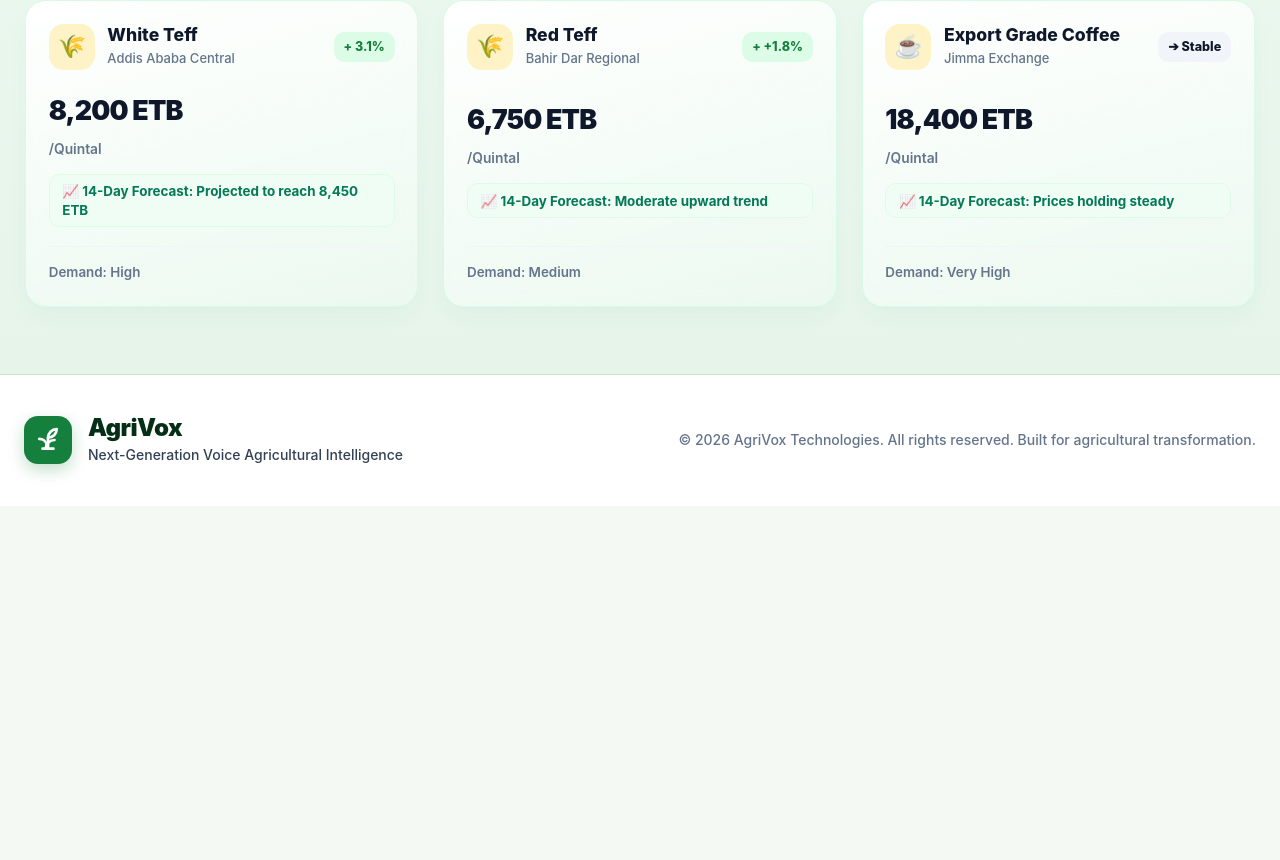
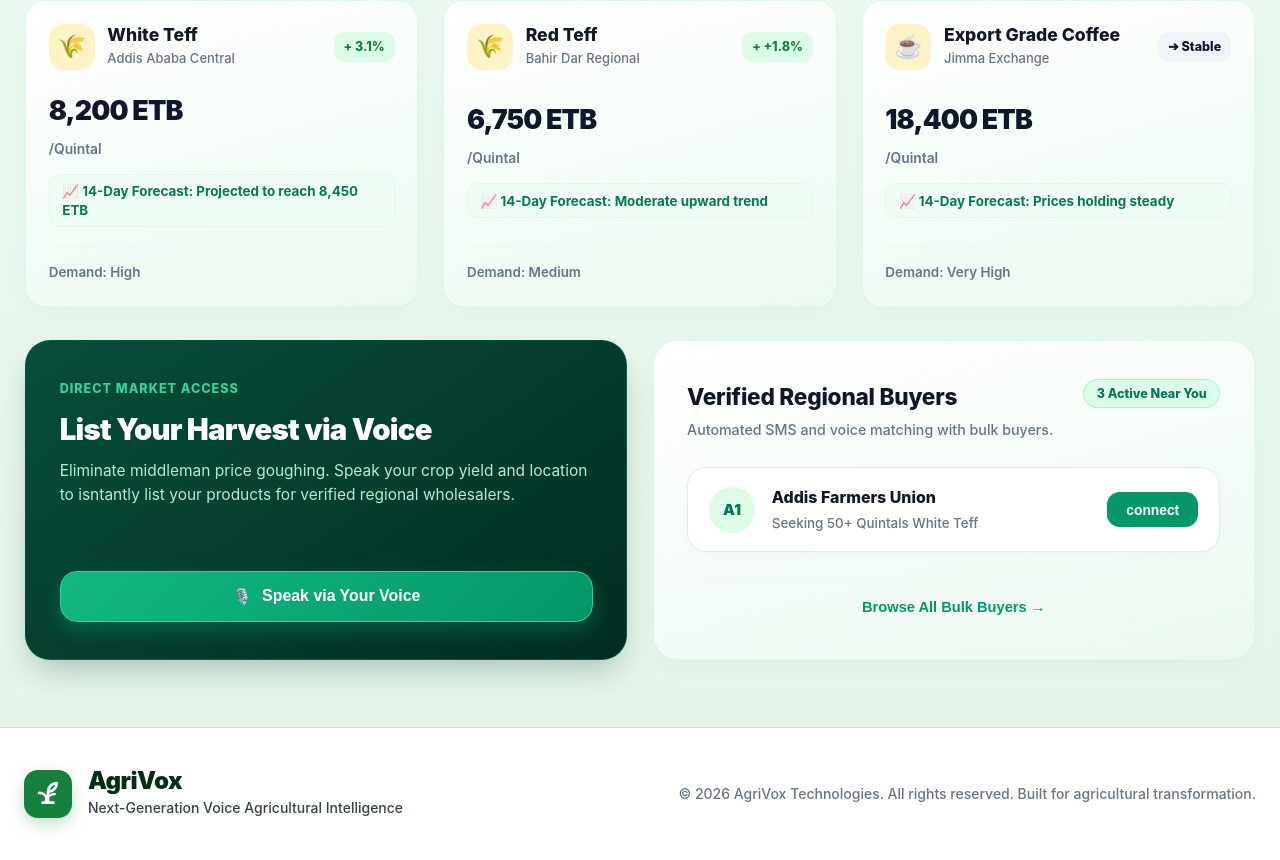
Before and after one commit to kidus-yo/Agriculture-Market-Assistant, a React (Vite) app in the folder frontend/: page /Home in a window 1280 px wide. Shown: the part 885-1745 px from the top of the page. Before the commit the page ends 1391 px from the top, so only its background shows below. Built offline with nearby package versions, Linux system fonts and the light colour scheme.

Commit message:
lower page of home updated

```diff
--- a/frontend/src/assets/Home-page/HomePage.jsx
+++ b/frontend/src/assets/Home-page/HomePage.jsx
@@ -122,7 +122,46 @@ export default function Homepage(){
             <span>Demand: Very High</span>
           </div>
         </div>
+      </div>
 
+      <div className="lower-section">
+        <div className="lower-box">
+          <div className="lower-upper">
+            <h3 className="lower-tag">DIRECT MARKET ACCESS</h3>
+            <h1 className="lower-title">List Your Harvest via Voice</h1>
+            <p className="lower-desc">Eliminate middleman price goughing. Speak your crop yield and location to isntantly list your products for verified regional wholesalers.</p>
+          </div>
+          <button className="voice-list-btn">
+            <span>🎙️</span>
+            <span>Speak via Your Voice</span>
+          </button>
+        </div>
+
+        <div className="lower-lower">
+          <div className="lower-lower-upper">
+            <div className="lower-lower-left">
+              <h2>Verified Regional Buyers</h2>
+              <span>Automated SMS and voice matching with bulk buyers.</span>
+            </div>
+
+            <div className="lower-lower-right">
+              <span className="badge-active">3 Active Near You</span>
+            </div>
+          </div>
+
+          <div className="lower-lower-middle">
+            <div className="buyer-avatar">A1</div>
+            <div className="buyer-info">
+              <h4>Addis Farmers Union</h4>
+              <span>Seeking 50+ Quintals White Teff</span>
+            </div>
+            <button className="connect-btn">connect</button>
+          </div>
+
+          <div className="lower-lower-lower">
+            <button className="browse-btn">Browse All Bulk Buyers →</button>
+          </div>
+        </div>
       </div>
     </div>
   );
--- a/frontend/src/assets/css-files/home-page.css
+++ b/frontend/src/assets/css-files/home-page.css
@@ -28,6 +28,7 @@
 
 .top-box:hover {
   box-shadow: 0 25px 50px -12px rgba(5, 150, 105, 0.12);
+  cursor: pointer;
 }
 
 .highlighted-note {
@@ -111,10 +112,12 @@
   background: linear-gradient(135deg, #10b981 0%, #059669 100%);
   box-shadow: 0 16px 32px -6px rgba(5, 150, 105, 0.5);
   border-color: #6ee7b7;
+  cursor: pointer;
 }
 
 .voice-mic-btn:active {
   transform: scale(0.97);
+  cursor: pointer;
 }
 
 .mic-svg {
@@ -173,6 +176,7 @@
   border-color: #a7f3d0;
   transform: translateY(-2px);
   box-shadow: 0 4px 12px rgba(5, 150, 105, 0.08);
+  cursor: pointer;
 }
 
 @keyframes ripple {
@@ -264,6 +268,7 @@
 .top-right button:hover {
   color: #046c4e;
   background-color: #dcfce7;
+  cursor: pointer;
 }
 
 .card-box {
@@ -288,6 +293,7 @@
   border-color: #6ee7b7;
   box-shadow: 0 20px 35px -8px rgba(5, 150, 105, 0.14),
               0 4px 12px rgba(16, 185, 129, 0.06);
+  cursor: pointer;
 }
 
 .card-top {
@@ -422,3 +428,247 @@
     justify-content: flex-start;
   }
 }
+
+.lower-section {
+  width: 100%;
+  max-width: 76rem;
+  display: grid;
+  grid-template-columns: repeat(2, 1fr);
+  gap: 1.5rem;
+  box-sizing: border-box;
+}
+
+.lower-box {
+  background: linear-gradient(145deg, #064e3b 0%, #022c22 100%);
+  border-radius: 1.5rem;
+  padding: 2.25rem 2rem;
+  display: flex;
+  flex-direction: column;
+  justify-content: space-between;
+  gap: 2rem;
+  border: 1px solid rgba(16, 185, 129, 0.2);
+  box-shadow: 0 16px 32px -8px rgba(6, 78, 59, 0.3);
+  transition: transform 0.3s ease, box-shadow 0.3s ease;
+  box-sizing: border-box;
+}
+
+.lower-box:hover {
+  transform: translateY(-4px);
+  box-shadow: 0 20px 40px -8px rgba(6, 78, 59, 0.4);
+  cursor: pointer;
+}
+
+.lower-upper {
+  display: flex;
+  flex-direction: column;
+  align-items: flex-start;
+  text-align: left;
+}
+
+.lower-tag {
+  color: #34d399;
+  font-size: 0.75rem;
+  font-weight: 800;
+  letter-spacing: 0.08em;
+  text-transform: uppercase;
+  margin: 0 0 0.75rem 0;
+}
+
+.lower-title {
+  color: #ffffff;
+  font-size: 1.75rem;
+  font-weight: 900;
+  letter-spacing: -0.025em;
+  margin: 0 0 0.75rem 0;
+  line-height: 1.2;
+}
+
+.lower-desc {
+  color: #a7f3d0;
+  font-size: 0.925rem;
+  font-weight: 400;
+  line-height: 1.5;
+  margin: 0;
+}
+
+.voice-list-btn {
+  width: 100%;
+  background: linear-gradient(135deg, #10b981 0%, #059669 100%);
+  color: #ffffff;
+  border: 1px solid #34d399;
+  border-radius: 1rem;
+  padding: 0.9rem 1.25rem;
+  font-size: 0.95rem;
+  font-weight: 800;
+  cursor: pointer;
+  display: flex;
+  align-items: center;
+  justify-content: center;
+  gap: 0.6rem;
+  box-shadow: 0 8px 20px rgba(16, 185, 129, 0.3);
+  transition: all 0.2s cubic-bezier(0.4, 0, 0.2, 1);
+}
+
+.voice-list-btn:hover {
+  background: linear-gradient(135deg, #34d399 0%, #10b981 100%);
+  transform: scale(1.02);
+  box-shadow: 0 12px 24px rgba(16, 185, 129, 0.4);
+  cursor: pointer;
+}
+
+.lower-lower {
+  background: linear-gradient(165deg, rgba(255, 255, 255, 0.98) 0%, rgba(240, 253, 244, 0.5) 100%);
+  backdrop-filter: blur(8px);
+  -webkit-backdrop-filter: blur(8px);
+  border-radius: 1.5rem;
+  padding: 2.25rem 2rem;
+  border: 1px solid rgba(209, 250, 229, 0.8);
+  box-shadow: 0 10px 25px -5px rgba(5, 150, 105, 0.05);
+  display: flex;
+  flex-direction: column;
+  justify-content: space-between;
+  gap: 1.5rem;
+  transition: transform 0.3s ease, box-shadow 0.3s ease;
+  box-sizing: border-box;
+}
+
+.lower-lower:hover {
+  transform: translateY(-4px);
+  border-color: #a7f3d0;
+  box-shadow: 0 20px 35px -8px rgba(5, 150, 105, 0.12);
+  cursor: pointer;
+}
+
+.lower-lower-upper {
+  display: flex;
+  align-items: flex-start;
+  justify-content: space-between;
+  gap: 1rem;
+}
+
+.lower-lower-left {
+  display: flex;
+  flex-direction: column;
+  text-align: left;
+}
+
+.lower-lower-left h2 {
+  font-size: 1.35rem;
+  font-weight: 800;
+  color: #0f172a;
+  margin: 0 0 0.25rem 0;
+  letter-spacing: -0.01em;
+}
+
+.lower-lower-left span {
+  font-size: 0.85rem;
+  color: #64748b;
+  font-weight: 500;
+}
+
+.badge-active {
+  background-color: #dcfce7;
+  color: #047857;
+  font-size: 0.75rem;
+  font-weight: 800;
+  padding: 0.35rem 0.75rem;
+  border-radius: 9999px;
+  border: 1px solid #a7f3d0;
+  white-space: nowrap;
+  cursor: pointer;
+}
+
+.lower-lower-middle {
+  background-color: #ffffff;
+  border: 1px solid #e2e8f0;
+  border-radius: 1.15rem;
+  padding: 1rem 1.25rem;
+  display: flex;
+  align-items: center;
+  gap: 1rem;
+  box-shadow: 0 2px 8px rgba(0, 0, 0, 0.02);
+}
+
+.buyer-avatar {
+  width: 2.75rem;
+  height: 2.75rem;
+  background-color: #dcfce7;
+  color: #047857;
+  font-size: 0.9rem;
+  font-weight: 900;
+  border-radius: 50%;
+  display: flex;
+  align-items: center;
+  justify-content: center;
+  flex-shrink: 0;
+}
+
+.buyer-info {
+  display: flex;
+  flex-direction: column;
+  text-align: left;
+  flex: 1;
+}
+
+.buyer-info h4 {
+  font-size: 0.95rem;
+  font-weight: 800;
+  color: #0f172a;
+  margin: 0 0 0.15rem 0;
+}
+
+.buyer-info span {
+  font-size: 0.8rem;
+  color: #64748b;
+  font-weight: 500;
+}
+
+.connect-btn {
+  background-color: #059669;
+  color: #ffffff;
+  border: none;
+  padding: 0.55rem 1.15rem;
+  border-radius: 0.75rem;
+  font-size: 0.825rem;
+  font-weight: 800;
+  cursor: pointer;
+  transition: background-color 0.2s ease, transform 0.2s ease;
+  flex-shrink: 0;
+}
+
+.connect-btn:hover {
+  background-color: #047857;
+  transform: translateY(-1px);
+  cursor: pointer;
+}
+
+.lower-lower-lower {
+  border-top: 1px solid #f1f5f9;
+  padding-top: 0.85rem;
+  display: flex;
+  justify-content: center;
+}
+
+.browse-btn {
+  background: transparent;
+  border: none;
+  color: #059669;
+  font-size: 0.875rem;
+  font-weight: 800;
+  cursor: pointer;
+  padding: 0.4rem 0.8rem;
+  border-radius: 0.5rem;
+  transition: all 0.2s ease;
+}
+
+.browse-btn:hover {
+  color: #046c4e;
+  background-color: #dcfce7;
+  cursor: pointer;
+}
+
+@media (max-width: 1024px) {
+  .lower-section {
+    grid-template-columns: 1fr;
+  }
+}
```
